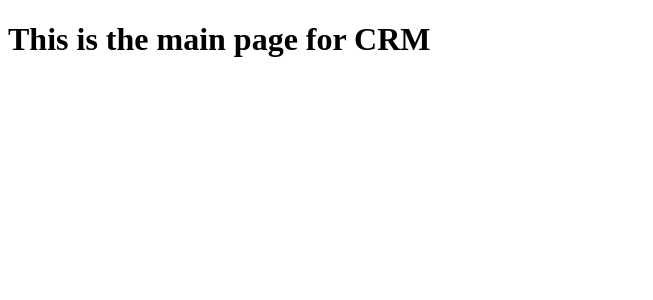
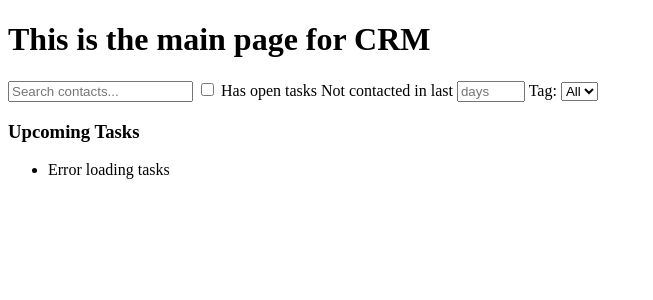
Before and after one commit to JonneSaloranta/django-opencrm, a Django app: template opencrm/templates/opencrm/index.html in a window 1280 px wide. Shown: the part 70-370 px from the top of the page, without its empty margins (0-653 px from the left). Run offline with Django 3.2, Linux system fonts and the light colour scheme; the template is opened without the code that fills it, so the values that code supplies are empty.

Commit message:
feat: show all the upcoming tasks on the indexpage

```diff
--- a/opencrm/models.py
+++ b/opencrm/models.py
@@ -30,6 +30,9 @@ class Company(models.Model):
     def type_list(self):
         return ", ".join(t.name for t in self.type.all().order_by("name"))
 
+    @property
+    def task_count(self):
+        return Task.objects.filter(contact__company=self).count()
 
 class Tag(models.Model):
     name = models.CharField(max_length=50)
--- a/opencrm/templates/opencrm/index.html
+++ b/opencrm/templates/opencrm/index.html
@@ -13,4 +13,6 @@
 {% include "opencrm/navbar.html" %}
 <h1>This is the main page for CRM</h1>
 
+{% include "opencrm/upcoming_tasks.html" %}
+
 </html>
--- /dev/null
+++ b/opencrm/templates/opencrm/upcoming_tasks.html
@@ -0,0 +1,48 @@
+{% include "opencrm/contact-search.html" %}
+
+<h3>Upcoming Tasks</h3>
+<ul id="tasks">
+    <li>Loading...</li>
+</ul>
+
+<script>
+    const list = document.getElementById("tasks");
+
+    function timeUntil(dueDateStr) {
+        if (!dueDateStr) return "No due date";
+        const now = new Date();
+        const due = new Date(dueDateStr);
+        const diffMs = due - now;
+
+        if (diffMs <= 0) return "Overdue";
+
+        const diffDays = Math.floor(diffMs / (1000 * 60 * 60 * 24));
+        const diffHours = Math.floor((diffMs / (1000 * 60 * 60)) % 24);
+        const diffMinutes = Math.floor((diffMs / (1000 * 60)) % 60);
+
+        if (diffDays > 0) return `in ${diffDays} day${diffDays > 1 ? "s" : ""}`;
+        if (diffHours > 0) return `in ${diffHours} hour${diffHours > 1 ? "s" : ""}`;
+        return `in ${diffMinutes} min${diffMinutes > 1 ? "s" : ""}`;
+    }
+
+    fetch("{% url 'opencrm:upcoming_tasks' %}")
+        .then(res => res.json())
+        .then(tasks => {
+            if (!tasks.length) {
+                list.innerHTML = "<li>No upcoming tasks</li>";
+                return;
+            }
+
+            list.innerHTML = tasks.map(t => `
+            <li>
+                <a href="${t.contact_url}">${t.contact_name}</a>,
+                <a href="${t.task_url}">${t.task_text}</a>,
+                <span title="${t.due_date}">${timeUntil(t.due_date)}</span>
+            </li>
+        `).join("");
+        })
+        .catch(err => {
+            console.error(err);
+            list.innerHTML = "<li>Error loading tasks</li>";
+        });
+</script>
--- a/opencrm/urls.py
+++ b/opencrm/urls.py
@@ -14,4 +14,5 @@ urlpatterns = [
     path("tasks/", views.all_tasks, name="tasks"),
     path("api/tags/", views.all_tags_api, name="all_tags_api"),
     path("api/search-contacts/", views.contact_search_api, name="contact_search_api"),
+    path("api/upcoming-tasks/", views.upcoming_tasks_api, name="upcoming_tasks"),
 ]
```
Also changed, not shown: opencrm/views.py (+28 -0 lines), opencrm/static/opencrm/upcoming-tasks.js (added).
